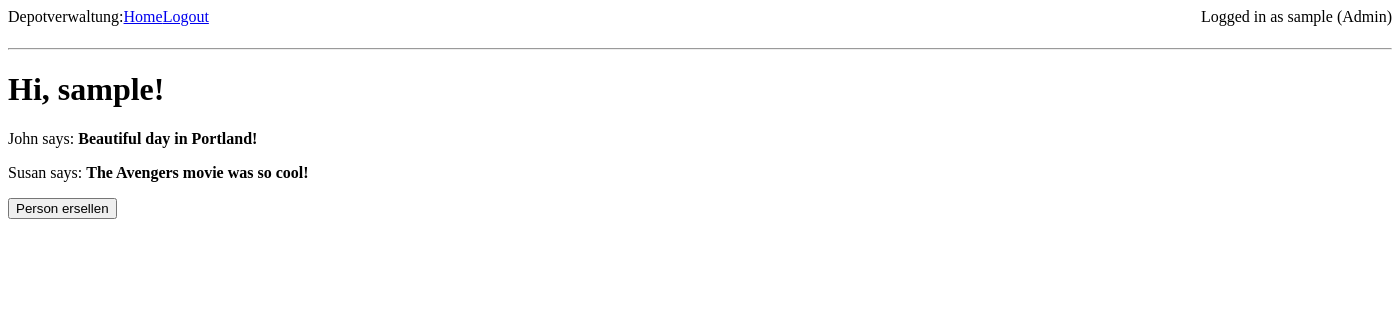
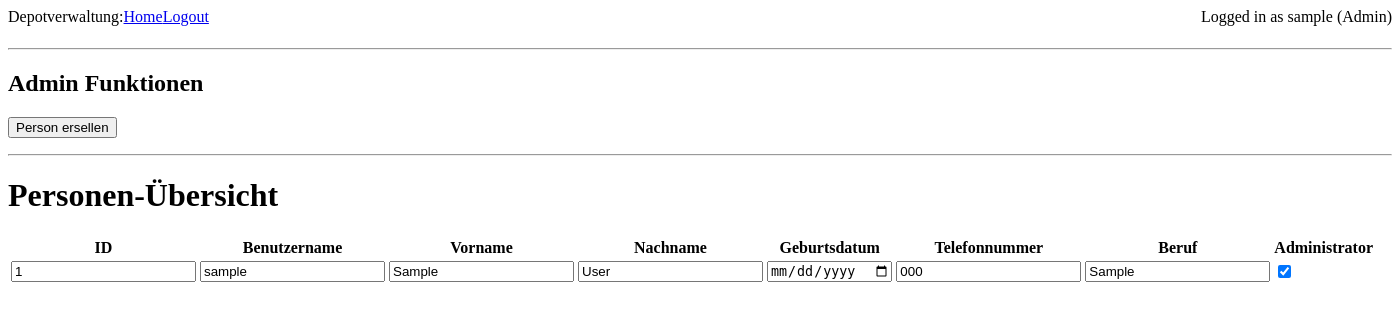
Before and after one commit to Josef190688/dke_pr, a Flask app: page / in a window 1400 px wide. Shown: the top 321 px of the page. Run offline with Flask 3, Linux system fonts and the light colour scheme; a user stored in the database is signed in; tables that the repository leaves empty hold one stand-in row (values such as "Sample post").

Commit message:
read person

```diff
--- a/app/models.py
+++ b/app/models.py
@@ -1,6 +1,9 @@
 from app import db, login
 from werkzeug.security import generate_password_hash, check_password_hash
 from flask_login import UserMixin
+
+# DB STRUCTURE
+# ------------------------------------------------------------------------------------------
 
 class Account(db.Model):
     __tablename__ = 'account'
@@ -58,3 +61,60 @@ class SecuritiesPosition(db.Model):
     positions_deposit_id = db.Column(db.Integer, db.ForeignKey('deposit.deposit_id'), nullable=False)
 
     deposit = db.relationship('Deposit', backref='securities_positions')
+
+# CRUD Personenverwaltung
+# ------------------------------------------------------------------------------------------
+# CREATE
+def create_person(username, password, first_name, last_name, birth_date, phone_number, profession, is_admin):
+    person = Person(username=username, first_name=first_name, last_name=last_name, birth_date=birth_date, phone_number=phone_number, profession=profession, is_admin=is_admin)
+    person.set_password(password)
+    db.session.add(person)
+    db.session.commit()
+    return person
+
+# READ
+def get_person(person_id):
+    return Person.query.filter_by(person_id=person_id).first()
+
+def get_all_persons():
+    return Person.query.all()
+
+# UPDATE
+def update_person(person_id, username=None, password=None, first_name=None, last_name=None, birth_date=None, phone_number=None, profession=None, is_admin=None):
+    person = get_person(person_id)
+    if not person:
+        return None
+    if username:
+        person.username = username
+    if password:
+        person.set_password(password)
+    if first_name:
+        person.first_name = first_name
+    if last_name:
+        person.last_name = last_name
+    if birth_date:
+        person.birth_date = birth_date
+    if phone_number:
+        person.phone_number = phone_number
+    if profession:
+        person.profession = profession
+    if is_admin is not None:
+        person.is_admin = is_admin
+    db.session.commit()
+    return person
+
+# DELETE
+def delete_person(person_id):
+    person = get_person(person_id)
+    if not person:
+        return None
+    db.session.delete(person)
+    db.session.commit()
+    return person
+
+#TODO: CRUD Depotübersicht
+# ------------------------------------------------------------------------------------------
+
+
+#TODO: CRUD Depotpositionen
+# ------------------------------------------------------------------------------------------
--- a/app/routes.py
+++ b/app/routes.py
@@ -19,6 +19,9 @@ def create_user(username, password, first_name, last_name, birth_date=None, phon
 @app.route('/index')
 @login_required
 def index():
+    if current_user.is_admin:
+        persons = models.get_all_persons()
+        return render_template('index.html', title='Home', persons=persons)
     user = {'username': 'Miguel'}
     posts = [
         {
--- a/app/templates/index.html
+++ b/app/templates/index.html
@@ -1,11 +1,43 @@
 {% extends "base.html" %}
 
 {% block content %}
-    <h1>Hi, {{ current_user.username }}!</h1>
-    {% for post in posts %}
-    <div><p>{{ post.author.username }} says: <b>{{ post.body }}</b></p></div>
-    {% endfor %}
-    {% if current_user.is_admin %}
-        <p><a href="{{ url_for('person_erstellen') }}"><button>Person ersellen</button></a></p>
-    {% endif %}
+{% for post in posts %}
+<div>
+    <p>{{ post.author.username }} says: <b>{{ post.body }}</b></p>
+</div>
+{% endfor %}
+{% if current_user.is_admin %}
+<h2>Admin Funktionen</h2>
+<p><a href="{{ url_for('person_erstellen') }}"><button>Person ersellen</button></a></p>
+<hr>
+<h1>Personen-Übersicht</h1>
+<table>
+    <thead>
+        <tr>
+            <th>ID</th>
+            <th>Benutzername</th>
+            <th>Vorname</th>
+            <th>Nachname</th>
+            <th>Geburtsdatum</th>
+            <th>Telefonnummer</th>
+            <th>Beruf</th>
+            <th>Administrator</th>
+        </tr>
+    </thead>
+    <tbody>
+        {% for person in persons %}
+        <tr>
+            <td><input type="text" name="person_id" value="{{ person.person_id }}" readonly></td>
+            <td><input type="text" name="username" value="{{ person.username }}"></td>
+            <td><input type="text" name="first_name" value="{{ person.first_name }}"></td>
+            <td><input type="text" name="last_name" value="{{ person.last_name }}"></td>
+            <td><input type="date" name="birth_date" value="{{ person.birth_date }}"></td>
+            <td><input type="text" name="phone_number" value="{{ person.phone_number }}"></td>
+            <td><input type="text" name="profession" value="{{ person.profession }}"></td>
+            <td><input type="checkbox" name="is_admin" {% if person.is_admin %} value="1" checked {% else %} value="0" {% endif %}></td>
+        </tr>
+        {% endfor %}
+    </tbody>
+</table>
+{% endif %}
 {% endblock %}
```
Also changed, not shown: app.py (renamed from dke_pr.py), 1 other file.
